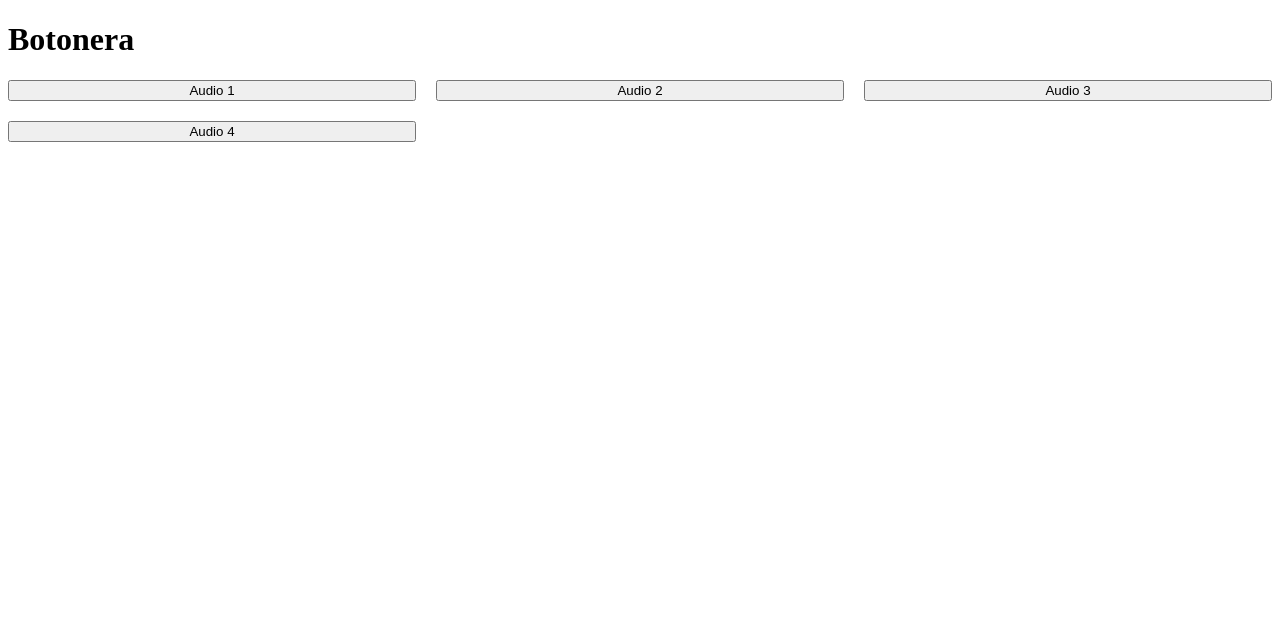
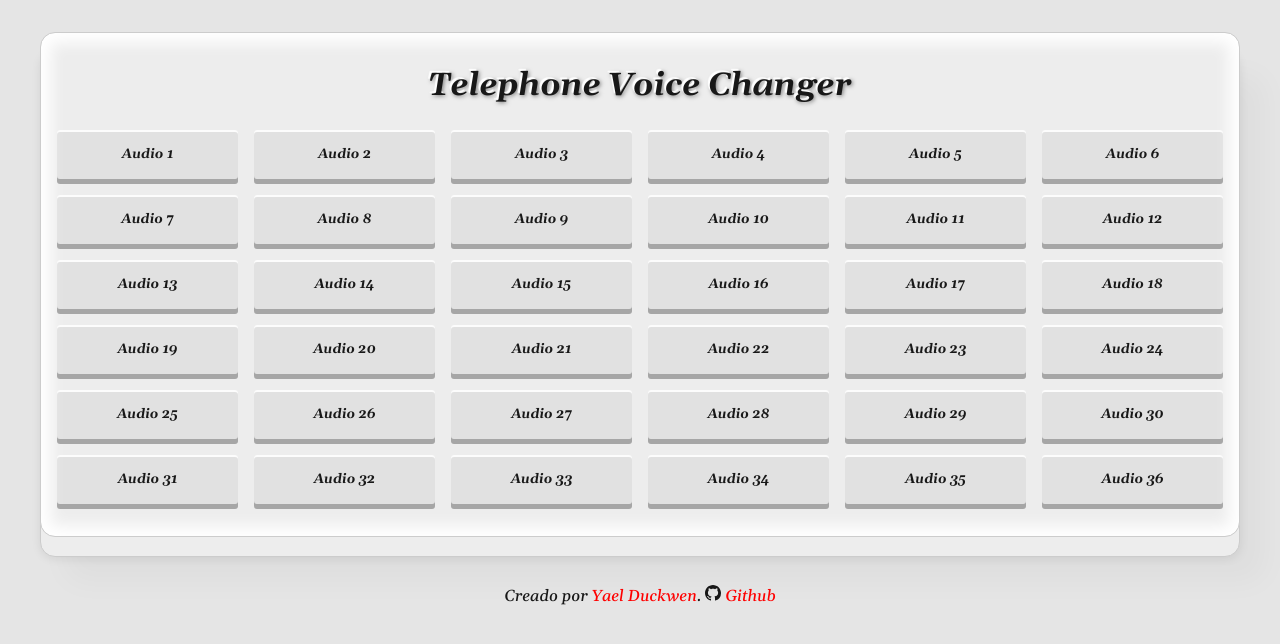
Before and after one commit to yaeru/botonera-scream, a Nuxt app: page / in a window 1280 px wide. Shown: the top 644 px of the page. Built offline with nearby package versions, Linux system fonts and the light colour scheme.

Commit message:
estilo y css

```diff
--- /dev/null
+++ b/assets/css/main.scss
@@ -0,0 +1,136 @@
+$primary: #eee;
+$secondary: red;
+$dark: #181818;
+$light: #fff;
+$muted: #ededed;
+$radius-s: 3px;
+$radius-m: 6px;
+$radius-l: 15px;
+$font-family: 'Gelasio', serif;
+
+@import url('https://fonts.googleapis.com/css2?family=Gelasio:ital,wght@1,500;1,700&display=swap');
+
+:root {
+	font-size: 16px;
+	font-family: $font-family;
+	font-style: italic;
+	text-align: center;
+	color: $dark;
+	background-color: rgba(0, 0, 0, 0.1);
+}
+* {
+	margin: 0;
+	padding: 0;
+}
+a,
+a:hover {
+	color: $secondary;
+	text-decoration: none;
+}
+
+/**/
+.plastic-box {
+	margin-top: 2rem;
+	position: relative;
+
+	&:after {
+		content: "";
+		position: absolute;
+		left: 0;
+		bottom: -20px;
+		width: calc(100% - 2px);
+		height: 100%;
+		box-shadow: 0 2px 10px rgba(0, 0, 0, 0.08), 25px 25px 30px rgba(0, 0, 0, 0.03);
+		border-radius: $radius-l;
+		background-color: $muted;
+		border: solid 1px #ccc;
+	}
+
+	.plastic-box-top {
+		padding: 2rem 1rem;
+		border-radius: $radius-l;
+		background-color: $muted;
+		box-shadow: inset 0 0 15px 10px rgba(255, 255, 255, 1);
+		border: solid 1px #ccc;
+		position: relative;
+		z-index: 2;
+		h1 {
+			margin-bottom: 1.5rem;
+			font-style: italic;
+			font-weight: 700;
+		}
+	}
+}
+.container {
+	margin-left: auto;
+	margin-right: auto;
+	padding-left: 1rem;
+	padding-right: 1rem;
+	max-width: 1200px;
+}
+.section {
+	padding-top: 2rem;
+	padding-bottom: 2rem;
+}
+.section+.section {
+	padding-top: 0;
+}
+@media (min-width: 981px) {
+	.section {
+		padding-top: 3rem;
+		padding-bottom: 3rem;
+	}
+}
+footer.section {
+	padding-top: 3rem;
+}
+
+/* Text */
+h1, h2, h3, h4, h5, h5 {}
+.relieve {
+	text-shadow: -2px -2px 1px $light, 1px 1px 4px rgba(0, 0, 0, 0.5);
+}
+
+/* Grids */
+.btn-grid {
+	display: grid;
+	gap: 1rem;
+	grid-template-columns: repeat(2, 1fr);
+}
+@media (min-width: 641px) {
+	.btn-grid {
+		grid-template-columns: repeat(3, 1fr);
+	}
+}
+@media (min-width: 981px) {
+	.btn-grid {
+		grid-template-columns: repeat(4, 1fr);
+	}
+}
+@media (min-width: 1200px) {
+	.btn-grid {
+		grid-template-columns: repeat(6, 1fr);
+	}
+}
+
+/* Buttons */
+.btn {
+	border: 0;
+	padding: 1rem 2rem;
+	border-radius: $radius-s;
+	display: inline-block;
+	cursor: pointer;
+	background-color: rgba(0, 0, 0, 0.05);
+	color: $dark;
+	box-shadow:inset 0 2px 0 rgba(255, 255, 255, 0.9), 0 5px 0 rgba(0, 0, 0, 0.3);
+	font-family: $font-family;
+	font-style: italic;
+	font-weight: 700;
+}
+.btn:hover {
+	background-color: rgba(0, 0, 0, 0.09);
+}
+.btn:active {
+	box-shadow:inset 0 2px 0 rgba(255, 255, 255, 0.9), 0 1px 0 rgba(0, 0, 0, 0.3);
+	transform: translateY(5px);
+}
--- /dev/null
+++ b/components/credits.vue
@@ -0,0 +1,7 @@
+<template>
+	<p class="text-center">
+		Creado por <a href="https://www.quierohacertuweb.com/" target="_blank">Yael Duckwen</a>.
+		<svg xmlns="http://www.w3.org/2000/svg" width="16" height="16" fill="currentColor" class="bi bi-github" viewBox="0 0 16 16">
+  <path d="M8 0C3.58 0 0 3.58 0 8c0 3.54 2.29 6.53 5.47 7.59.4.07.55-.17.55-.38 0-.19-.01-.82-.01-1.49-2.01.37-2.53-.49-2.69-.94-.09-.23-.48-.94-.82-1.13-.28-.15-.68-.52-.01-.53.63-.01 1.08.58 1.23.82.72 1.21 1.87.87 2.33.66.07-.52.28-.87.51-1.07-1.78-.2-3.64-.89-3.64-3.95 0-.87.31-1.59.82-2.15-.08-.2-.36-1.02.08-2.12 0 0 .67-.21 2.2.82.64-.18 1.32-.27 2-.27.68 0 1.36.09 2 .27 1.53-1.04 2.2-.82 2.2-.82.44 1.1.16 1.92.08 2.12.51.56.82 1.27.82 2.15 0 3.07-1.87 3.75-3.65 3.95.29.25.54.73.54 1.48 0 1.07-.01 1.93-.01 2.2 0 .21.15.46.55.38A8.012 8.012 0 0 0 16 8c0-4.42-3.58-8-8-8z"/>
+</svg> <a href="https://github.com/yaeru/" target="_blank">Github</a> </p>
+</template>
--- a/nuxt.config.js
+++ b/nuxt.config.js
@@ -24,6 +24,10 @@ export default {
 
   // Global CSS: https://go.nuxtjs.dev/config-css
   css: [
+    // CSS file in the project
+    '@/assets/css/main.css',
+    // SCSS file in the project
+    '@/assets/css/main.scss'
     ],
 
   // Plugins to run before rendering page: https://go.nuxtjs.dev/config-plugins
--- a/pages/index.vue
+++ b/pages/index.vue
@@ -1,24 +1,20 @@
 <template>
-	<div>
-		<h1>
-			Botonera
-		</h1>
-
-		<div class="grid">
-			<button @click="playAudio('quotes/01.ogg')">Audio 1</button>
-			<button @click="playAudio('quotes/02.ogg')">Audio 2</button>
-			<button @click="playAudio('quotes/03.ogg')">Audio 3</button>
-			<button @click="playAudio('quotes/04.ogg')">Audio 4</button>
+	<div class="container">
+		<div class="plastic-box">
+			<div class="plastic-box-top">
+				<h1 class="relieve">
+					Telephone Voice Changer
+				</h1>
+				<div class="btn-grid">
+					<button v-for="index in 36" :key="index" @click="playAudio(`quotes/${String(index).padStart(2, '0')}.ogg`)" class="btn">Audio {{ index }}</button>
+				</div>
+			</div>
 		</div>
+		<footer class="section">
+			<credits />
+		</footer>
 	</div>
 </template>
-<style type="text/css">
-	.grid {
-		display: grid;
-		gap: 20px;
-		grid-template-columns: repeat(3, 1fr);
-	}
-</style>
 
 <script>
 	export default {
```
Also changed, not shown: package.json (+5 -2 lines), assets/css/main.css (added), 1 other file (tests, documents, lock files or other folders). Lines whose indentation alone changed are shown as unchanged.
